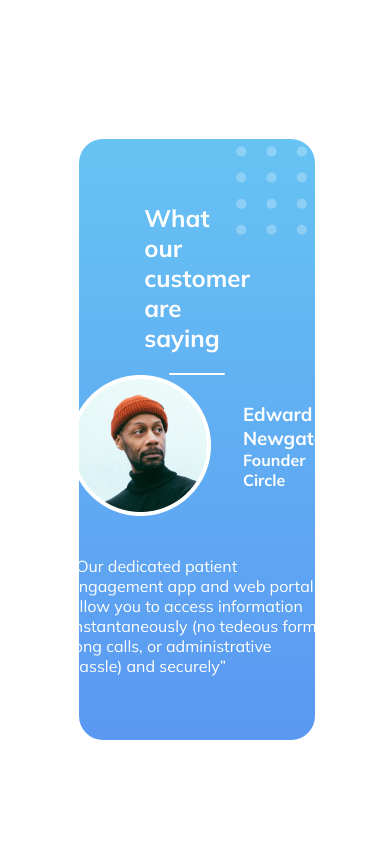
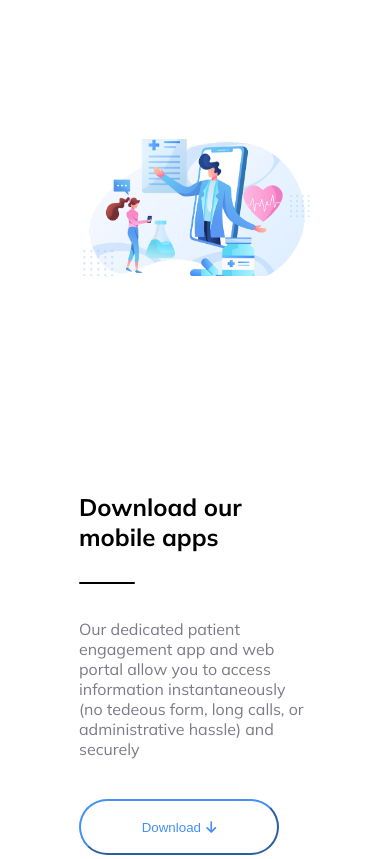
Before and after one commit to HalaAl-Omary/Trafalgar, a plain HTML site: page index.html in a window 390 px wide. Shown: the part 4780-5639 px from the top of the page. Drawn offline with Linux system fonts and the light colour scheme.

Commit message:
implement Download section

```diff
--- a/assets/CSS/media.css
+++ b/assets/CSS/media.css
@@ -67,7 +67,17 @@
         flex-direction: column;
         gap: 3rem;
       }
-      .providers-content {
+      .section3-content {
+        width: 100%;
+      }
+      .Download {
+        margin: 3rem 0;
+      }
+      .Download .flex {
+        flex-direction: column-reverse;
+        gap: 3rem;
+      }
+      .section4-content {
         width: 100%;
       }
 }
--- a/assets/CSS/styles.css
+++ b/assets/CSS/styles.css
@@ -271,3 +271,34 @@ z-index: -1;
     color: var(--primary);
     border-color: var(--primary);
 }
+.section4-img img {
+    width: 100%;
+  }
+  .section4-content {
+    max-width: 462px;
+  }
+  .section4-content svg{
+    margin-top: 30px;
+    margin-bottom: 31px;
+  }
+  .section4-content .btn{
+   margin-top: 40px;
+
+  }
+  .Download {
+    height: 100vh;
+  }
+  .Download .container {
+    height: 100%;
+  }
+  .Download .flex {
+    height: 100%;
+  }
+.Download .btn{
+    background-color: white;
+    color: var(--primary);
+    border-color: var(--primary);
+}
+.Download .btn span{
+margin-right: 1.6px;
+}
--- a/index.html
+++ b/index.html
@@ -136,6 +136,30 @@
           </div>
         </div>
       </section>
+
+
+      <section class="Download ">
+        <div class="container">
+          <div class="flex">
+           <div class="section4-content">
+            <h2>Download our
+              mobile apps</h2>
+            <svg width="56" height="2" viewBox="0 0 56 2" fill="none" xmlns="http://www.w3.org/2000/svg">
+              <rect width="56" height="2" rx="1" fill="black"/>
+              </svg>
+              <p>Our dedicated patient engagement app and
+                web portal allow you to access information instantaneously (no tedeous form, long calls,
+                or administrative hassle) and securely</p>
+                <button class="btn"><span>Download</span> <i class="fa-solid fa-arrow-down"></i></button>
+           </div>
+           <div class="section4-img">
+              <img src="assets/images/trafalgar-illustration sec03 1.png" alt="section4-img">
+            </div>
+          </div>
+        </div>
+      </section>
+
+
       <section class="testimonials">
         <div class="container">
           <div class="bg-graidient testimonial-content">
```
Also changed, not shown: assets/images/trafalgar-illustration sec03 1.png (added).
